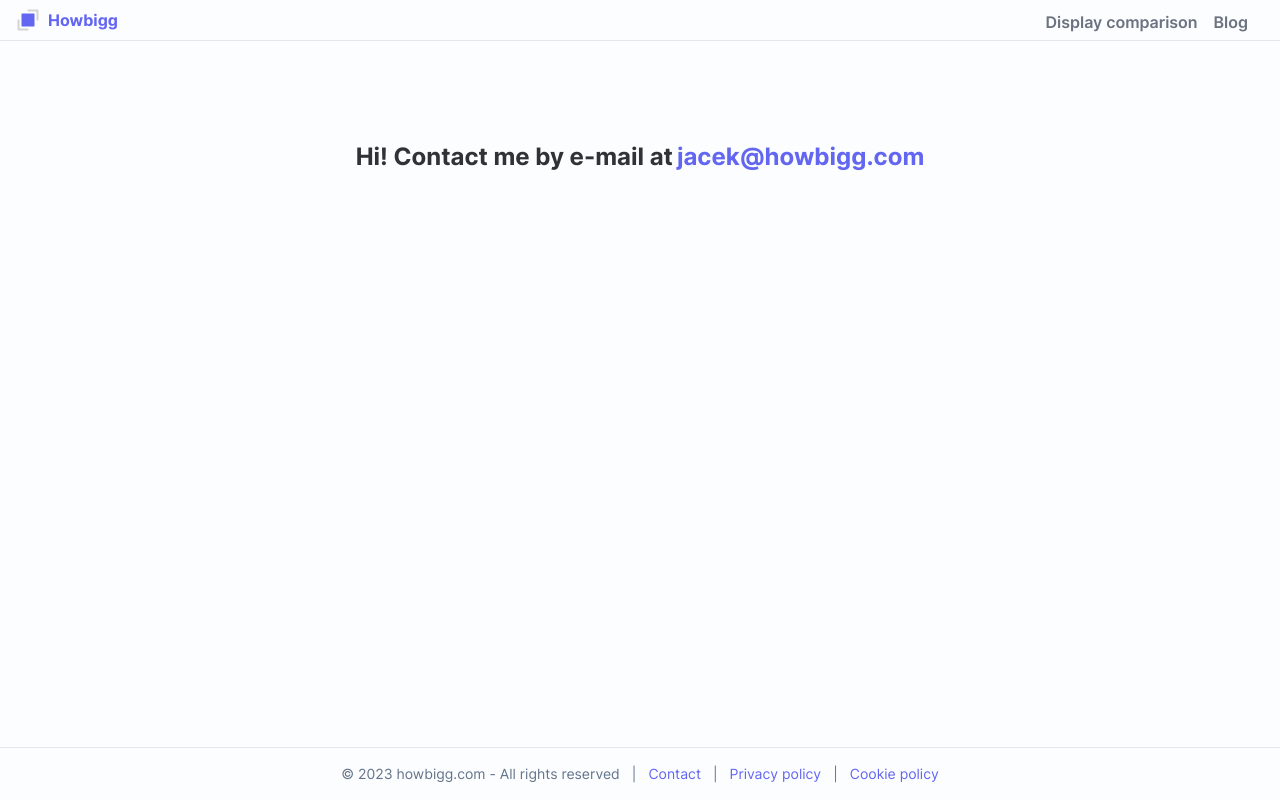
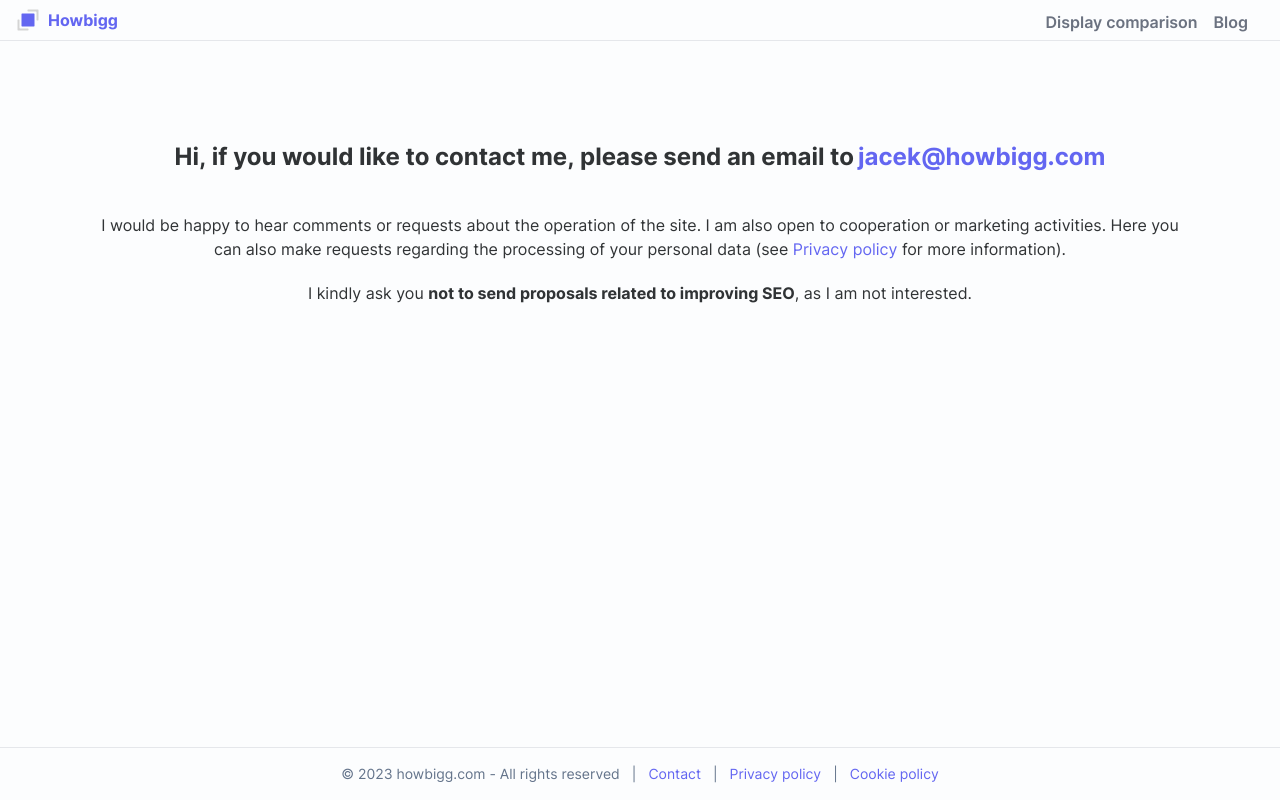
Before and after one commit to jacekobst1/howbigg, a Next.js app: page /contact in a window 1280 px wide. Built offline with nearby package versions, Linux system fonts and the light colour scheme; no server answers.

Commit message:
Add more text to contact page

```diff
--- a/src/app/contact/page.tsx
+++ b/src/app/contact/page.tsx
@@ -17,10 +17,25 @@ export const metadata: Metadata = {
 export default function ContactPage() {
   return (
     <div className="layout-md text-center">
-      <h3 className="mt-20">
-        Hi! Contact me by e-mail at
+      <h3 className="mt-10 lg:mt-20">
+        Hi, if you would like to contact me, please send an email to
         <a href="mailto:jacek@howbigg.com" className="text-primary-500 ml-1">jacek@howbigg.com</a>
       </h3>
+
+      <div className="pt-10">
+        <span>
+        I would be happy to hear comments or requests about the operation of the site.
+          I am also open to cooperation or marketing activities.
+          Here you can also make requests regarding the processing of your personal data (see <a
+          href="/privacy-policy.html" target="_blank" className="text-primary-500">Privacy policy</a> for more information).
+        </span>
+      </div>
+
+      <div className="pt-5">
+        <span>
+          I kindly ask you <b>not to send proposals related to improving SEO</b>, as I am not interested.
+        </span>
+      </div>
     </div>
   );
 }
```
